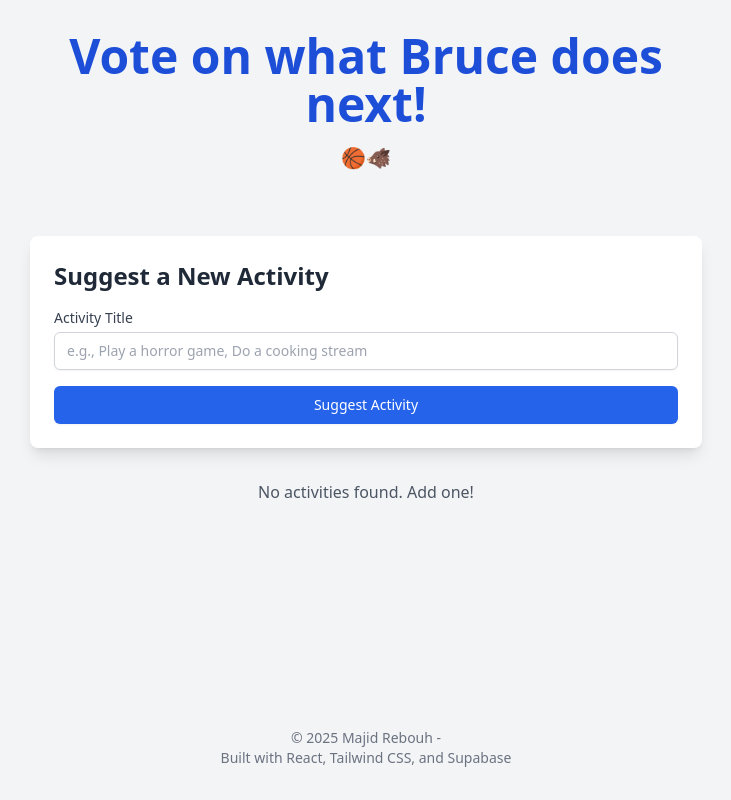
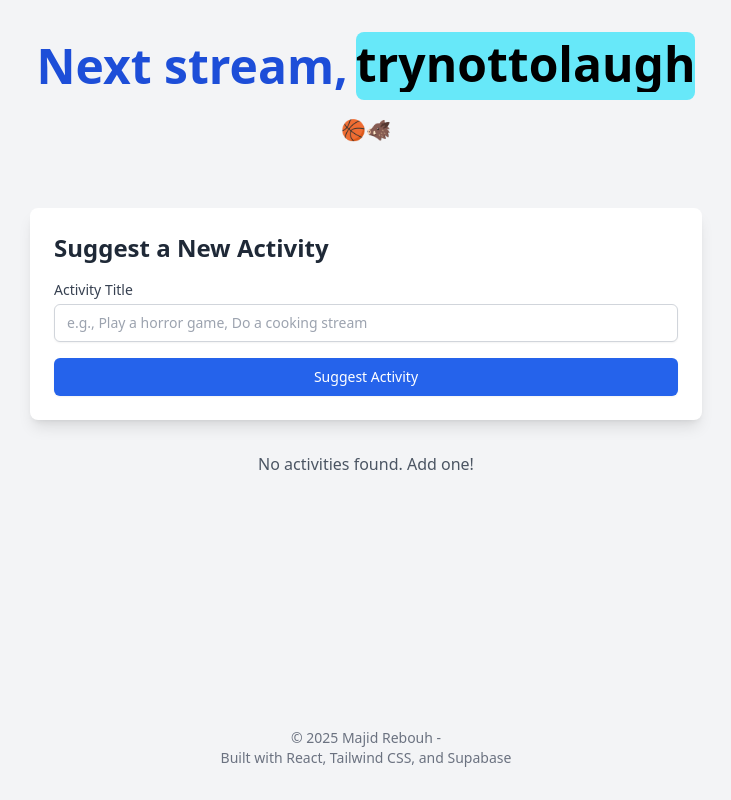
Before and after one commit to mimossaaa/vota, a React (Vite) app: page / in a window 1280 px wide. Shown: the whole page, without its empty margins (274-1005 px from the left). Built offline with nearby package versions, Linux system fonts and the light colour scheme; no server answers; the database is empty.

Commit message:
changing UI

```diff
--- a/src/components/Header.jsx
+++ b/src/components/Header.jsx
@@ -1,10 +1,23 @@
 import React from 'react';
+import RotatingText from './RotatingText.jsx';
 
 function Header() {
   return (
     <header className="w-full max-w-2xl text-center mb-8">
-      <h1 className="text-4xl sm:text-5xl font-extrabold text-blue-700 leading-tight mb-4 animate-fade-in-down">
-        Vote on what Bruce does next!
+      <h1 className="text-4xl sm:text-5xl font-extrabold text-blue-700 leading-tight mb-4 animate-fade-in-down flex items-center justify-center">
+        Next stream,
+        <RotatingText
+          texts={['cooking', 'fishing', 'try not to laugh']}
+          mainClassName="bg-cyan-300 text-black py-0.5 sm:py-1 md:py-2 rounded-lg ml-2"
+          staggerFrom={"last"}
+          initial={{ y: "100%" }}
+          animate={{ y: 0 }}
+          exit={{ y: "-120%" }}
+          staggerDuration={0.025}
+          splitLevelClassName="overflow-hidden pb-0.5 sm:pb-1 md:pb-1"
+          transition={{ type: "spring", damping: 30, stiffness: 400 }}
+          rotationInterval={2000}
+        />
       </h1>
       <p className="text-xl text-gray-600">
       🏀🐗
--- a/src/components/RotatingText.jsx
+++ b/src/components/RotatingText.jsx
@@ -3,15 +3,15 @@ import { motion, AnimatePresence } from 'framer-motion';
 
 const RotatingText = ({
   texts,
-  mainClassName = "",
-  staggerFrom = "first", // Can be 'first' or 'last'
-  initial = { y: "100%" },
-  animate = { y: 0 },
-  exit = { y: "-120%" },
-  staggerDuration = 0.075,
-  splitLevelClassName = "",
-  transition = { type: "spring", damping: 10, stiffness: 100 },
-  rotationInterval = 3000,
+  mainClassName,
+  staggerFrom,
+  initial,
+  animate,
+  exit,
+  staggerDuration,
+  splitLevelClassName,
+  transition,
+  rotationInterval,
 }) => {
   const [currentIndex, setCurrentIndex] = useState(0);
 
@@ -21,44 +21,46 @@ const RotatingText = ({
     }, rotationInterval);
 
     return () => clearInterval(interval);
-  }, [texts.length, rotationInterval]);
+  }, [texts, rotationInterval]);
 
   const currentText = texts[currentIndex];
-  const words = currentText.split(' ');
 
-  const getCharVariants = () => ({
-    initial: initial,
-    animate: animate,
-    exit: exit,
-  });
+  const containerVariants = {
+    hidden: { opacity: 0 },
+    visible: {
+      opacity: 1,
+      transition: {
+        staggerChildren: staggerDuration,
+        staggerDirection: staggerFrom === "last" ? -1 : 1,
+      },
+    },
+  };
 
   return (
-    <div className={`relative inline-flex ${mainClassName}`}>
+    <div className={mainClassName}>
       <AnimatePresence mode="wait">
         <motion.div
           key={currentText}
-          className="inline-flex"
-          initial="initial"
-          animate="animate"
-          exit="exit"
-          transition={{
-            staggerChildren: staggerFrom === "first" ? staggerDuration : -staggerDuration,
-          }}
+          className="flex"
+          variants={containerVariants}
+          initial="hidden"
+          animate="visible"
+          exit="hidden"
         >
-          {words.map((word, wordIndex) => (
-            <span key={wordIndex} className="whitespace-nowrap inline-flex">
-              {word.split('').map((char, charIndex) => (
-                <motion.span
-                  key={charIndex}
-                  variants={getCharVariants()}
-                  transition={transition}
-                  className={splitLevelClassName}
-                >
-                  {char}
-                </motion.span>
-              ))}
-              {wordIndex < words.length - 1 && <span>&nbsp;</span>}
-            </span>
+          {currentText.split('').map((char, i) => (
+            <motion.span
+              key={i}
+              className={splitLevelClassName}
+            >
+              <motion.span
+                initial={initial}
+                animate={animate}
+                exit={exit}
+                transition={transition}
+              >
+                {char}
+              </motion.span>
+            </motion.span>
           ))}
         </motion.div>
       </AnimatePresence>
```
